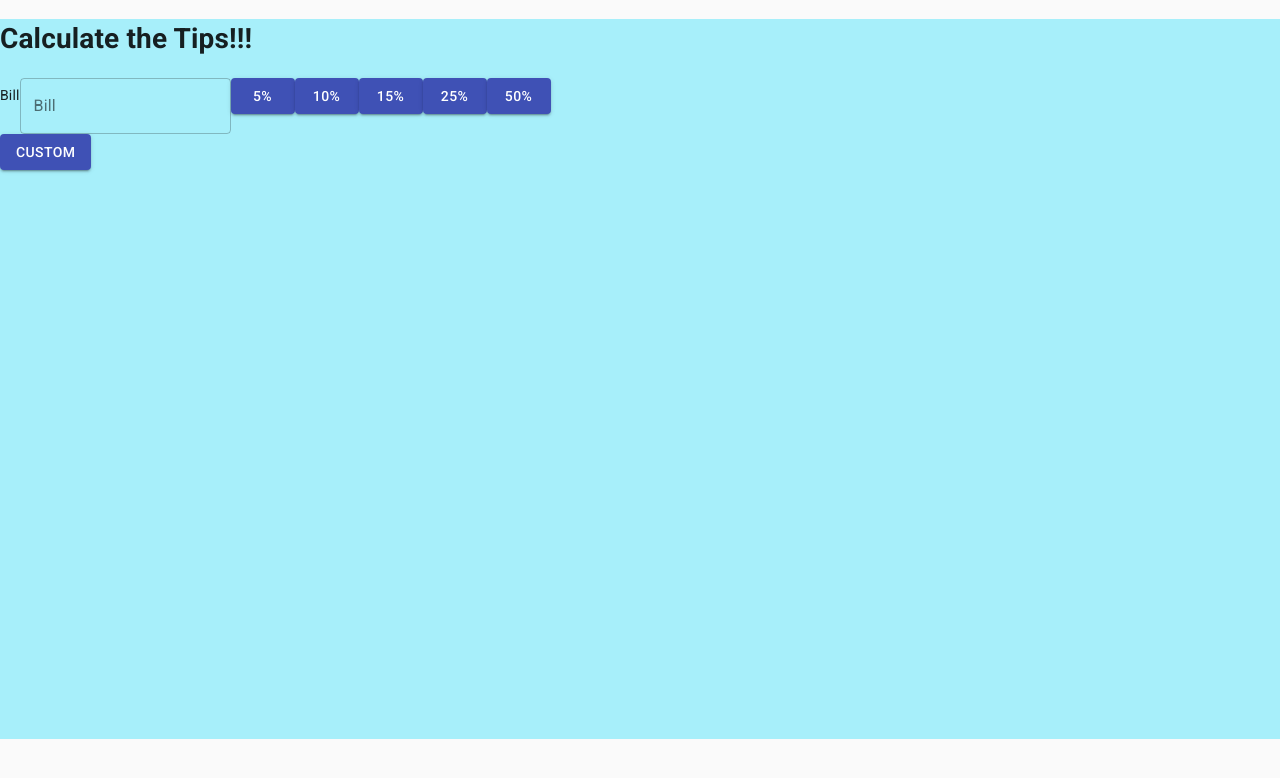
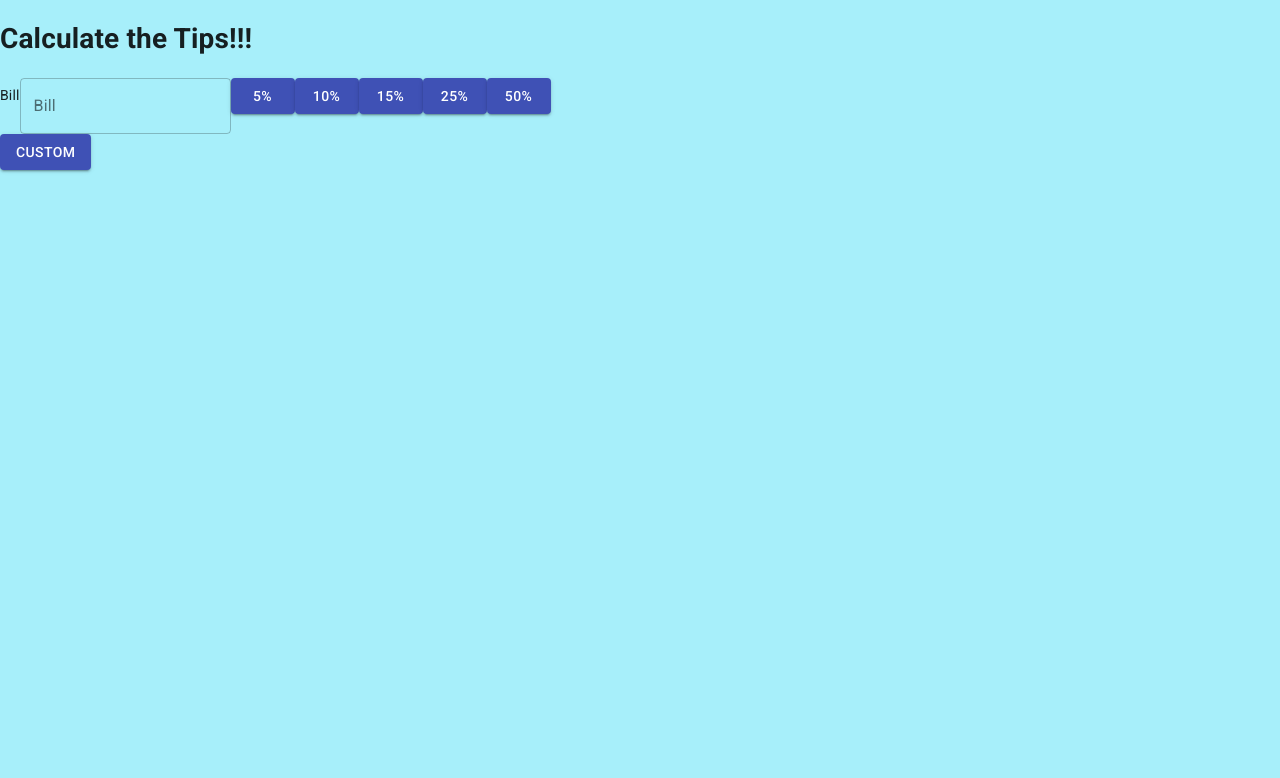
Before and after one commit to DomingosManuelFranco/Tips-Calc, a React (Create React App) app: page / in a window 1280 px wide. Shown: the top 778 px of the page. Built offline with nearby package versions, Linux system fonts and the light colour scheme.

Commit message:
added some styles

```diff
--- a/src/App.js
+++ b/src/App.js
@@ -6,8 +6,11 @@ import './components/Style.css';
 
 const useStyles = makeStyles({
   root: {
+    position: 'absolute',
+    margin: 0,
+    padding:0,
     width: '100%',
-    minHeight: '90vh',
+    minHeight: '100%',
     backgroundColor: '#A7EFFA',
   }
 })
```
